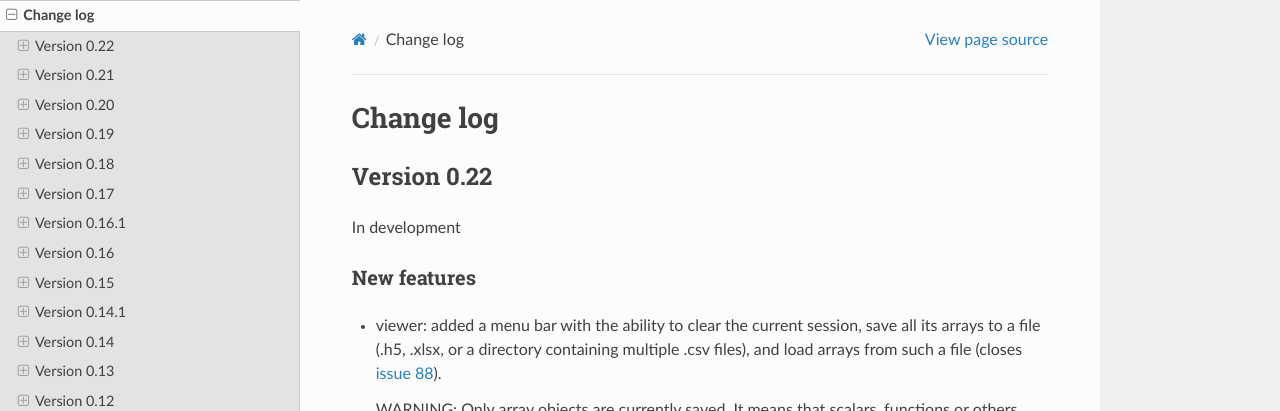
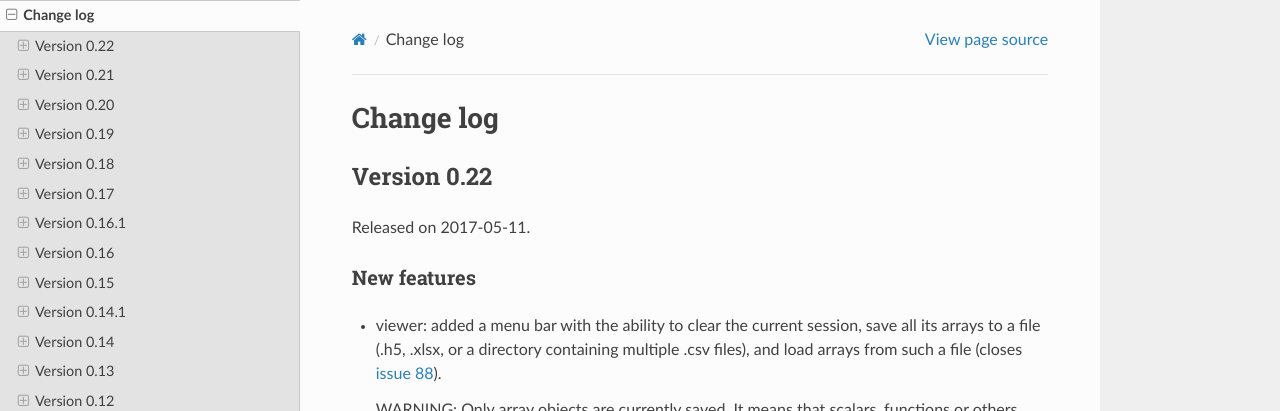
Before and after one commit to larray-project/larray, a Sphinx documentation site: the page built from doc/source/changes.rst, in a window 1280 px wide and 900 px high. Shown: the top 411 px of the window. Built offline with Sphinx 7.4.7 and the Read the Docs theme 2.0.0, drawn with Linux system fonts in a browser that asks for light colours.

Commit message:
set date of release of version 0.22 in change.rst

```diff
--- a/doc/source/changes.rst
+++ b/doc/source/changes.rst
@@ -4,7 +4,7 @@ Change log
 Version 0.22
 ============
 
-In development
+Released on 2017-05-11.
 
 .. include:: ./changes/version_0_22.rst.inc
 
```
